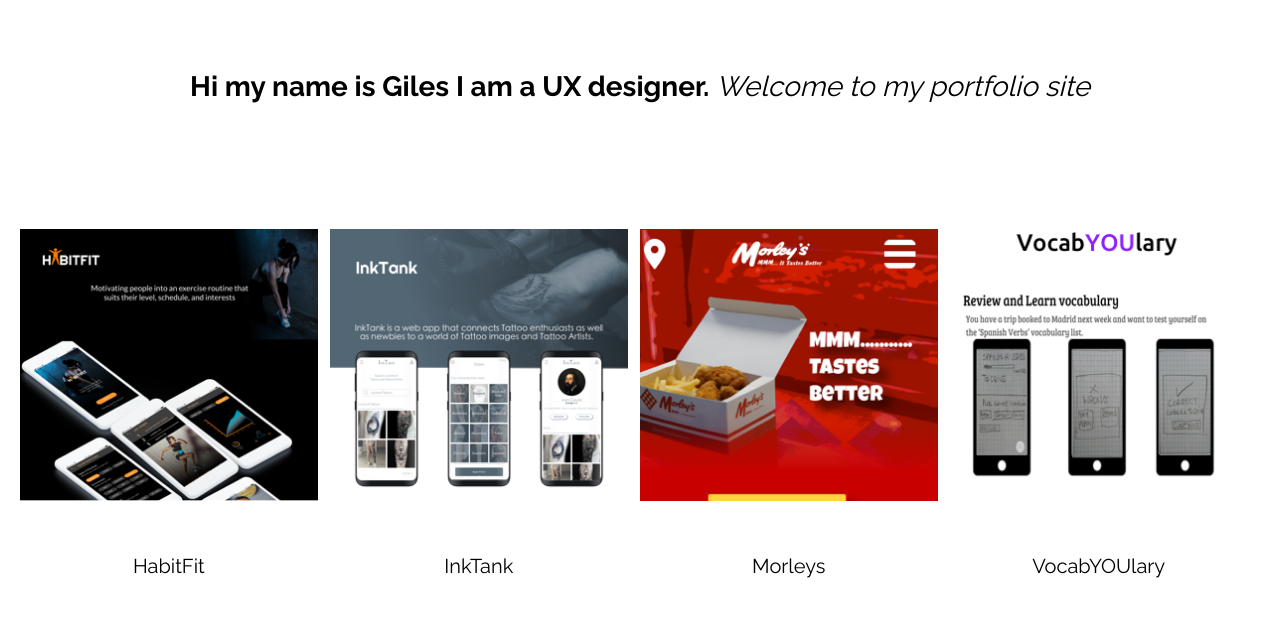
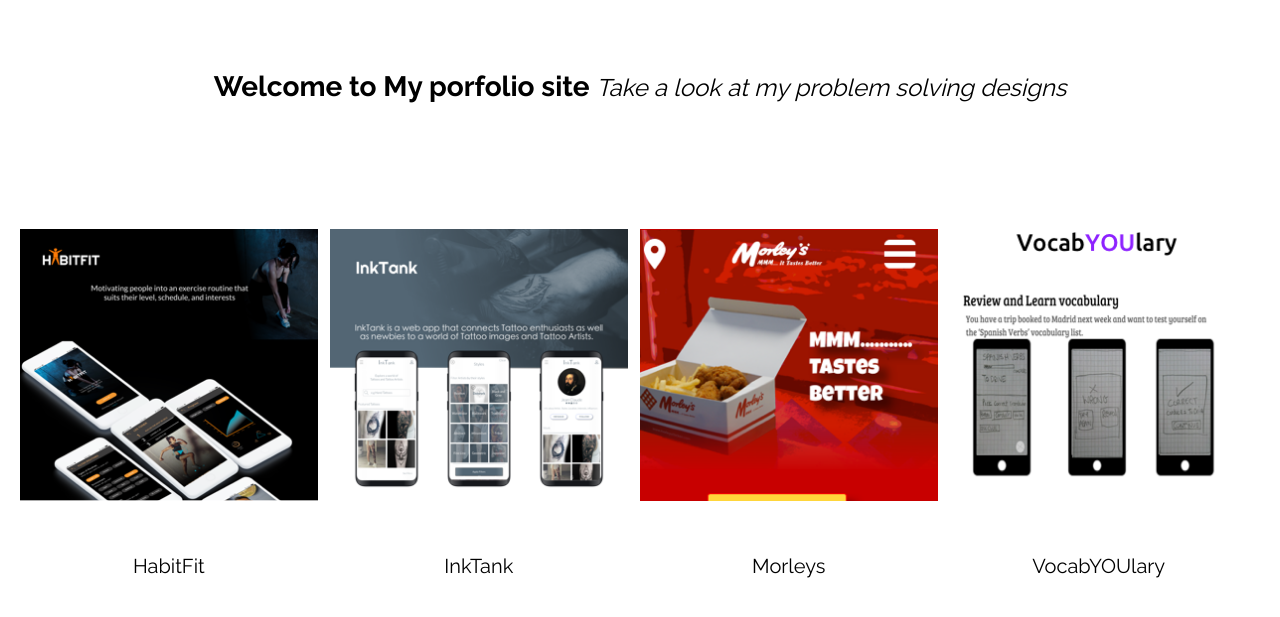
Before and after one commit to GilesWilmore-UX/portfolio-website, a plain HTML site: page index.html in a window 1280 px wide. Shown: the part 163-780 px from the top of the page. Drawn offline with nearby package versions, Linux system fonts and the light colour scheme.

Commit message:
changed welcome message

```diff
--- a/css/style.css
+++ b/css/style.css
@@ -24,6 +24,7 @@ h1 {
   span {
     font-weight: 200;
     font-style: italic;
+    font-size: 24px;
   }
 
 h2 {
--- a/index.html
+++ b/index.html
@@ -29,7 +29,7 @@
     </nav>
   </header>
   <div class="wrapper">
-    <h1>Hi my name is Giles I am a UX designer. <Span> Welcome to my portfolio site </span></h1>
+    <h1>Welcome to My porfolio site <Span> Take a look at my problem solving designs </span></h1>
       <div class="columns-container">
         <div class="column-4 project">
           <div class="project-preview">
```
